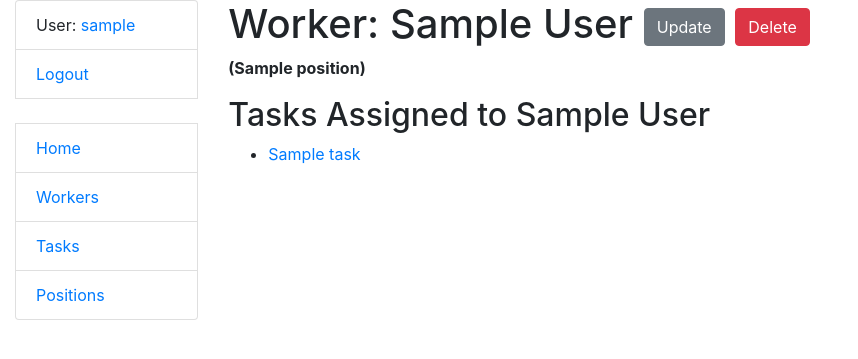
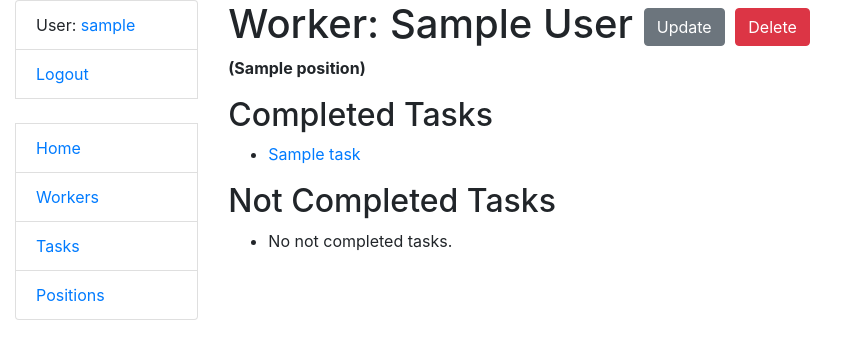
Before and after one commit to dissom/IT-Company-Task-Manager, a Django app: page /manager/workers/1/ in a window 1280 px wide. Shown: the top 359 px of the page, without its empty margins (0-858 px from the left). Run offline with Django 4.2, Linux system fonts and the light colour scheme; a user stored in the database is signed in; tables that the repository leaves empty hold one stand-in row (values such as "Sample post").

Commit message:
updated some temlates, forms, models and views

```diff
--- a/team_task_manager/models.py
+++ b/team_task_manager/models.py
@@ -1,6 +1,17 @@
 from django.db import models
 from django.contrib.auth.models import AbstractUser
 from django.urls import reverse
+
+
+class Tag(models.Model):
+    name = models.CharField(
+        max_length=20,
+        blank=True,
+        null=True
+    )
+
+    def __str__(self):
+        return self.name
 
 
 class TaskType(models.Model):
@@ -55,6 +66,12 @@ class Task(models.Model):
     priority = models.CharField(max_length=10, choices=PRIORITY_CHOICES)
     task_type = models.ForeignKey(TaskType, on_delete=models.CASCADE)
     assignees = models.ManyToManyField(Worker, related_name="tasks")
+    tags = models.ManyToManyField(
+        Tag,
+        related_name="tasks",
+        null=True,
+        blank=True
+    )
 
     def __str__(self):
         return f"{self.name} ({self.get_priority_display()})"
--- a/team_task_manager/views.py
+++ b/team_task_manager/views.py
@@ -1,9 +1,14 @@
 from django.contrib.auth.decorators import login_required
+from django.contrib.auth.mixins import LoginRequiredMixin
 from django.http import HttpResponse
 from django.shortcuts import render
 from django.urls import reverse_lazy
 from django.views import generic
-from team_task_manager.forms import TaskForm, TaskStatusUpdate, WorkerForm
+from team_task_manager.forms import (
+    TaskForm,
+    TaskStatusUpdate,
+    WorkerForm
+)
 from team_task_manager.models import Task, TaskType, Worker, Position
 
 
@@ -28,59 +33,76 @@ def index(request) -> HttpResponse:
     return render(request, template_name="manager/index.html", context=context)
 
 
-class WorkerListView(generic.ListView):
+class WorkerListView(LoginRequiredMixin, generic.ListView):
     model = Worker
     queryset = Worker.objects.prefetch_related("tasks")
     template_name = "manager/worker_list.html"
     context_object_name = "workers_list"
 
 
-class WorkerCreateView(generic.CreateView):
+class WorkerCreateView(LoginRequiredMixin, generic.CreateView):
     model = Worker
     template_name = "manager/worker_form.html"
     form_class = WorkerForm
     success_url = reverse_lazy("manager:workers-list")
 
 
-class WorkerUpdateView(generic.UpdateView):
+class WorkerUpdateView(LoginRequiredMixin, generic.UpdateView):
     model = Worker
     template_name = "manager/worker_form.html"
     form_class = WorkerForm
     success_url = reverse_lazy("manager:workers-list")
 
 
-class WorkerDeleteView(generic.DeleteView):
+class WorkerDeleteView(LoginRequiredMixin, generic.DeleteView):
     model = Worker
     template_name = "manager/worker_confirm_delete.html"
     success_url = reverse_lazy("manager:workers-list")
 
 
-class WorkerDetailView(generic.DetailView):
+class WorkerDetailView(LoginRequiredMixin, generic.DetailView):
     model = Worker
     template_name = "manager/worker_detail.html"
     context_object_name = "worker"
 
+    def get_context_data(self, **kwargs) -> dict:
+        context = super().get_context_data(**kwargs)
+        worker = self.object
 
-class TaskListView(generic.ListView):
+        completed_tasks = Task.objects.filter(
+            assignees=worker,
+            is_completed=True
+        )
+        not_completed_tasks = Task.objects.filter(
+            assignees=worker,
+            is_completed=False
+        )
+
+        context["completed_tasks"] = completed_tasks
+        context["not_completed_tasks"] = not_completed_tasks
+        return context
+
+
+class TaskListView(LoginRequiredMixin, generic.ListView):
     model = Task
     template_name = "manager/tasks_list.html"
     context_object_name = "tasks_list"
 
 
-class TaskCreateView(generic.CreateView):
+class TaskCreateView(LoginRequiredMixin, generic.CreateView):
     model = Task
     template_name = "manager/task_form.html"
     form_class = TaskForm
     success_url = reverse_lazy("manager:tasks-list")
 
 
-class TaskDeleteView(generic.DeleteView):
+class TaskDeleteView(LoginRequiredMixin, generic.DeleteView):
     model = Task
     template_name = "manager/task_confirm_delete.html"
     success_url = reverse_lazy("manager:tasks-list")
 
 
-class TaskUpdateView(generic.UpdateView):
+class TaskUpdateView(LoginRequiredMixin, generic.UpdateView):
     model = Task
     form_class = TaskStatusUpdate
     template_name = "manager/task_form.html"
@@ -88,12 +110,13 @@ class TaskUpdateView(generic.UpdateView):
     success_url = reverse_lazy("manager:tasks-list")
 
 
-class TaskDetailView(generic.DetailView):
+class TaskDetailView(LoginRequiredMixin, generic.DetailView):
     model = Task
     template_name = "manager/task_detail.html"
+    context_object_name = "task"
 
 
-class PositionListView(generic.ListView):
+class PositionListView(LoginRequiredMixin, generic.ListView):
     model = Position
     template_name = "manager/positions_list.html"
     context_object_name = "positions_list"
--- a/templates/manager/worker_detail.html
+++ b/templates/manager/worker_detail.html
@@ -9,10 +9,25 @@
 
     <p><strong>({{ worker.position }})</strong></p>
 
-    <h2>Tasks Assigned to {{ worker.get_full_name }}</h2>
+    <h2>Completed Tasks</h2>
     <ul>
-    {% for task in worker.tasks.all %}
-        <li><a href="{{ task.get_absolute_url }}">{{ task.name }}</a></li>
-    {% endfor %}
+    {% if completed_tasks %}
+        {% for task in completed_tasks %}
+            <li><a href="{{ task.get_absolute_url }}">{{ task.name }}</a></li>
+        {% endfor %}
+    {% else %}
+        <li>No completed tasks.</li>
+    {% endif %}
+    </ul>
+
+    <h2>Not Completed Tasks</h2>
+    <ul>
+    {% if not_completed_tasks %}
+        {% for task in not_completed_tasks %}
+            <li><a href="{{ task.get_absolute_url }}">{{ task.name }}</a></li>
+        {% endfor %}
+    {% else %}
+        <li>No not completed tasks.</li>
+    {% endif %}
     </ul>
 {% endblock content %}
```
Also changed, not shown: team_task_manager/forms.py (+6 -1 lines), templates/manager/tasks_list.html (+11 -5 lines).
